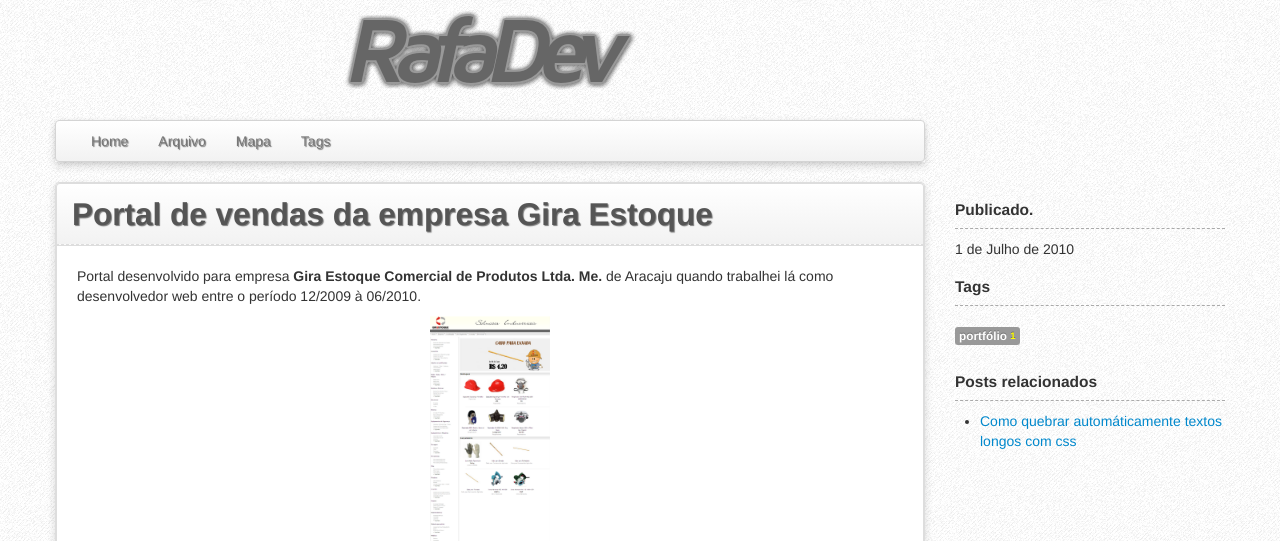
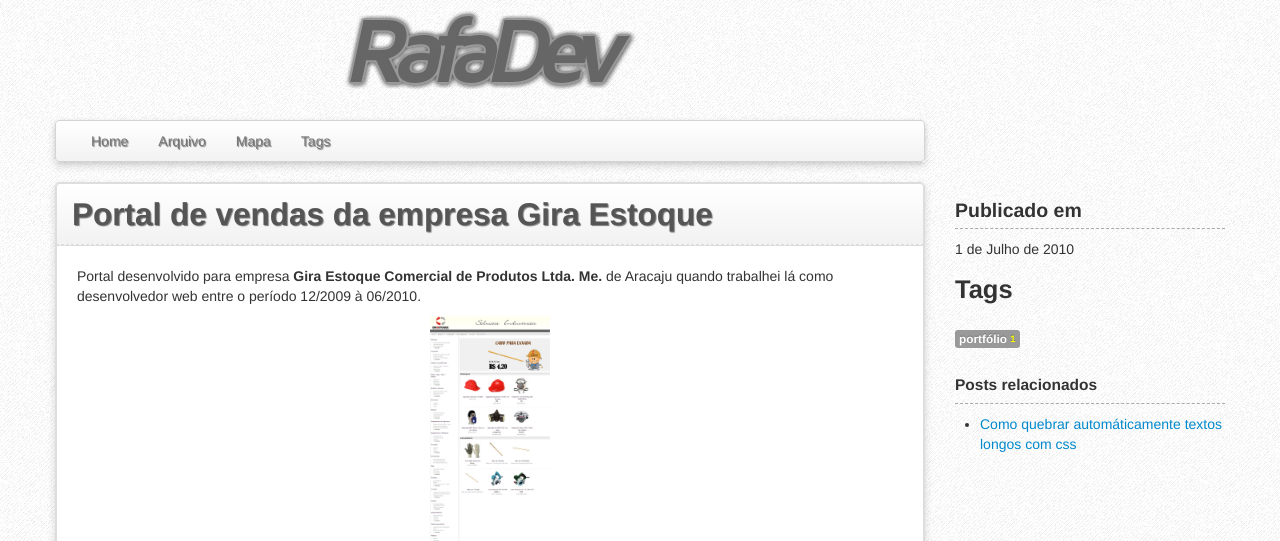
Before and after one commit to rafadev7/RafaDev.com, a Jekyll site: the page built from _posts/2010-7-1-Portal-de-vendas-da-empresa-Gira-Estoque.md, in a window 1280 px wide. Shown: the top 541 px of the page. Built offline with Jekyll 4.4.1, drawn with Linux system fonts in a browser that asks for light colours; comment, search, counter and statistics services are not loaded.

```diff
--- a/_layouts/post.html
+++ b/_layouts/post.html
@@ -33,10 +33,10 @@ layout: default
 
 
     <aside class="span3 sidebar">
-      <h4>Publicado.</h4>
+      <h3>Publicado em</h4>
       <div class="date"><span>{{ page.date | date: " %e de %B de %Y" | replace: 'January', 'Janeiro' | replace: 'February', 'Fevereiro' | replace: 'March', 'Março' | replace: 'April', 'Abril' | replace: 'May', 'Maio' | replace: 'June', 'Junho' | replace: 'July', 'Julho' | replace: 'August', 'Agosto' | replace: 'September', 'Setembro' | replace: 'October', 'Outubro' | replace: 'November', 'Novembro' | replace: 'December', 'Dezembro' }}</span></div>
       {% unless page.tags == nil or page.tags == empty %}
-        <h4>Tags</h4>
+        <h2>Tags</h4>
         <ul class="tag_box">
         {% for tag in page.tags %}
           <li><a href="{{ site.tags_path }}#{{ tag }}" class="label">{{ tag }} <span>{{ site.tags[tag].size }}</span></a></li>
```
